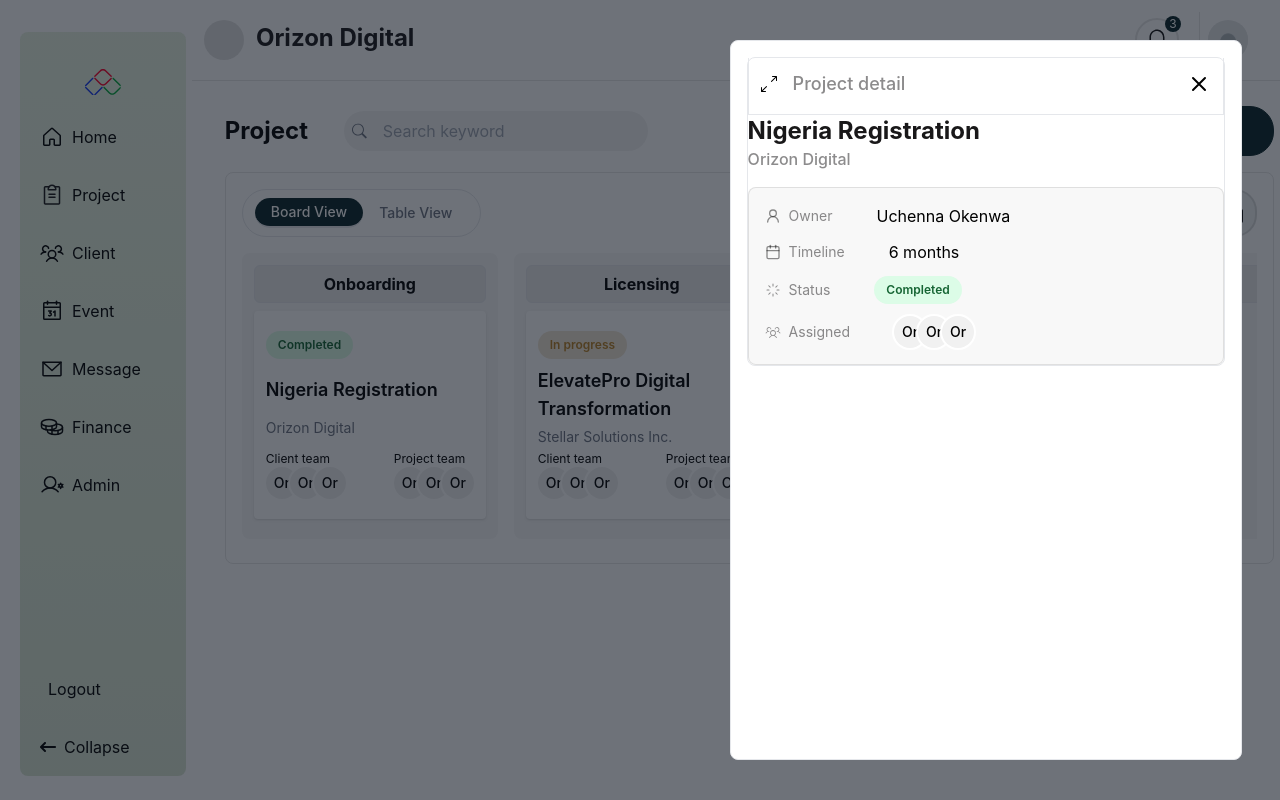
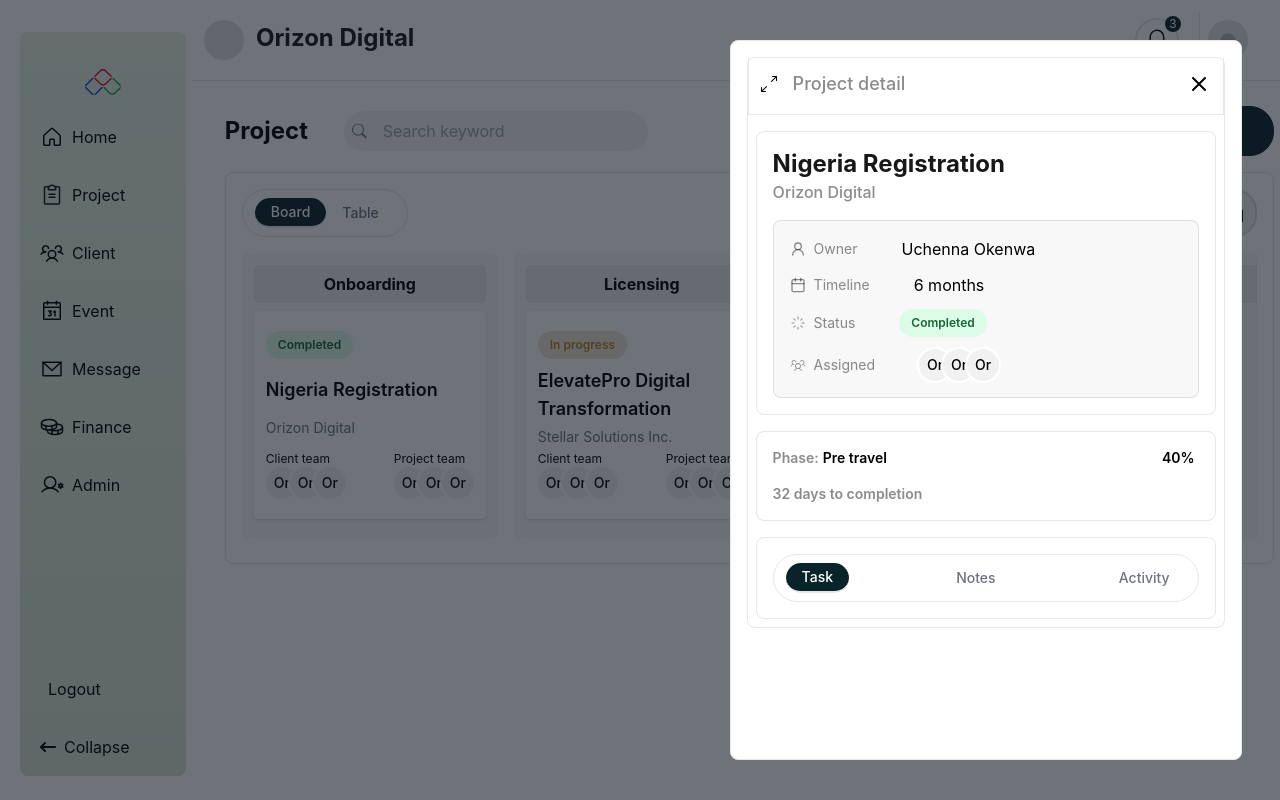
Before and after one commit to Jimicodes91/Kiro-analysis, a React (Vite) app: page /project in a window 1280 px wide. Both pictures are taken after a click on the button 369 px from the left and 415 px from the top of the page. Built offline with nearby package versions, Linux system fonts and the light colour scheme; a web font is replaced by a local one.

Commit message:
modify project card

```diff
--- a/src/Components/Cards/ProjectCard.tsx
+++ b/src/Components/Cards/ProjectCard.tsx
@@ -3,6 +3,7 @@ import { Draggable } from "@hello-pangea/dnd";
 import Modal from "../Modal";
 import { LuCalendar, LuUserRound } from "react-icons/lu";
 import { PiSpinner, PiUsersThreeLight } from "react-icons/pi";
+import ViewToggle from "./ViewToggle";
 
 interface ProjectCardProps {
   card: {
@@ -19,6 +20,7 @@ interface ProjectCardProps {
 
 const ProjectCard: React.FC<ProjectCardProps> = ({ card, index }) => {
   const [isModalOpen, setIsModalOpen] = useState(false);
+    const [activeTab, setActiveTab] = useState("task");
 
   return (
     <>
@@ -91,9 +93,12 @@ const ProjectCard: React.FC<ProjectCardProps> = ({ card, index }) => {
           showExpandButton={true}
           expandRoute={`/projects/${card.id}`}
         >
+          <div className=" border-[1px] rounded-lg p-4 m-2 mt-4 ">
             <div className="space-y-4">
               <div className="flex flex-col">
-              <p className="text-[#191819] font-bold text-2xl">{card.title}</p>
+                <p className="text-[#191819] font-bold text-2xl">
+                  {card.title}
+                </p>
                 <p className="text-[#19181980] text-base font-medium">
                   {card.organization}
                 </p>
@@ -157,6 +162,38 @@ const ProjectCard: React.FC<ProjectCardProps> = ({ card, index }) => {
                 </div>
               </div>
             </div>
+          </div>
+          <div className=" border-[1px] rounded-lg p-4 m-2 mt-4 ">
+            <div className="space-y-4">
+              <div className="flex justify-between">
+                <p className="text-[#19181980] text-sm font-semibold">
+                  Phase:
+                  <span className="text-[#000] mx-1 text-sm font-semibold">
+                    Pre travel
+                  </span>
+                </p>
+
+                <p className="text-[#000] mx-1 text-sm font-semibold">40%</p>
+              </div>
+
+              <p className="text-[#19181980] text-sm font-semibold">
+                32 days to completion
+              </p>
+            </div>
+          </div>
+          <div className=" border-[1px] rounded-lg p-4 m-2 mt-4 ">
+            <div className="space-y-4">
+              <ViewToggle
+                activeTab={activeTab}
+                setActiveTab={setActiveTab}
+                options={[
+                  { value: "task", label: "Task" },
+                  { value: "notes", label: "Notes" },
+                  { value: "activity", label: "Activity" },
+                ]}
+              />
+            </div>
+          </div>
         </Modal>
       )}
     </>
--- a/src/Components/Cards/ViewToggle.tsx
+++ b/src/Components/Cards/ViewToggle.tsx
@@ -2,33 +2,27 @@
 import React from "react";
 
 interface ViewToggleProps {
+  options: { label: string; value: string }[];
   activeTab: string;
   setActiveTab: (tab: string) => void;
 }
 
-const ViewToggle: React.FC<ViewToggleProps> = ({ activeTab, setActiveTab }) => {
+const ViewToggle: React.FC<ViewToggleProps> = ({ options, activeTab, setActiveTab }) => {
   return (
-    <div className="flex border-[1px] border-gray-200 items-center px-3 rounded-full">
+    <div className="flex border-[1px] border-gray-200 justify-between items-center px-3 rounded-full">
+      {options.map((option) => (
         <button
+          key={option.value}
           className={`my-2 py-1 px-4 font-medium text-sm ${
-          activeTab === "board"
+            activeTab === option.value
               ? "text-white border-b-2 bg-primary rounded-full"
               : "text-gray-500 hover:text-gray-700"
           }`}
-        onClick={() => setActiveTab("board")}
+          onClick={() => setActiveTab(option.value)}
         >
-        Board View
+          {option.label}
         </button>
-      <button
-        className={`my-2 py-1 px-4 font-medium text-sm ${
-          activeTab === "table"
-            ? "text-white border-b-2 bg-primary rounded-full"
-            : "text-gray-500 hover:text-gray-700"
-        }`}
-        onClick={() => setActiveTab("table")}
-      >
-        Table View
-      </button>
+      ))}
     </div>
   );
 };
```
Lines whose indentation alone changed are shown as unchanged.
